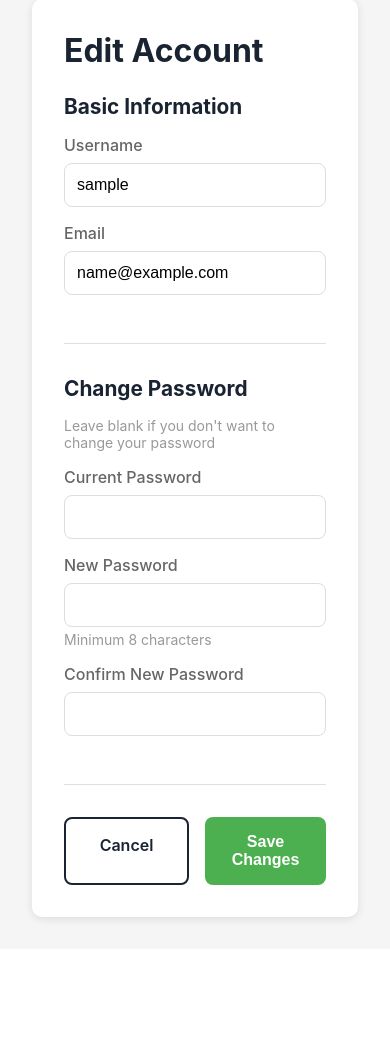
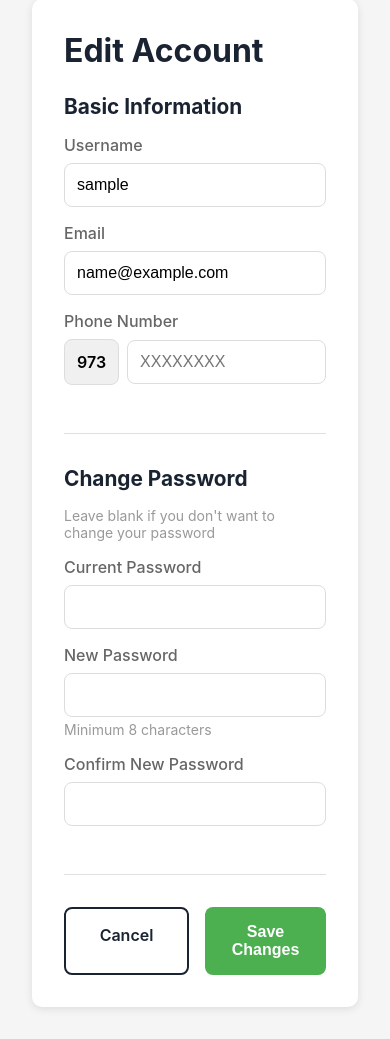
Before and after one commit to ebrahimpoly02/OnlineAuctionSystem, a Django app: page /account/edit/ in a window 390 px wide; the page is wider, and only the part inside the window is pictured. Shown: the part 104-1143 px from the top of that part. Before the commit the page ends 1028 px from the top of that part, so only its background shows below. Run offline with Django 4.2, Linux system fonts and the light colour scheme; the visitor is signed in with stand-in values (Sample User, id 1).

Commit message:
updated edit account tab and registration
users are now allowed to update their phone number. Phone number field in registration and edit section now has a permanent 973, and limits users to only 8 digits to limit it to locals only.

```diff
--- a/auctions/templates/auctions/edit_account.html
+++ b/auctions/templates/auctions/edit_account.html
@@ -127,6 +127,13 @@
                 <label for="email">Email</label>
                 <input type="email" id="email" name="email" value="{{ user.email }}" required>
             </div>
+            <div class="form-group">
+    <label for="phone">Phone Number</label>
+    <div style="display: flex; align-items: center; gap: 0.5rem;">
+        <span style="padding: 0.75rem; background: #f0f0f0; border: 1px solid #ddd; border-radius: 8px; font-weight: 600;">973</span>
+        <input type="tel" id="phone" name="phone" value="{% if user.phone and user.phone|length > 3 %}{{ user.phone|slice:'3:' }}{% endif %}" pattern="[0-9]{8}" maxlength="8" placeholder="XXXXXXXX" title="Enter 8-digit phone number" style="flex: 1; padding: 0.75rem; border: 1px solid #ddd; border-radius: 8px;" oninput="this.value = this.value.replace(/[^0-9]/g, '')">
+    </div>
+</div>
         </div>
 
         <!-- Change Password -->
--- a/auctions/templates/auctions/register.html
+++ b/auctions/templates/auctions/register.html
@@ -21,7 +21,10 @@
 
         <div style="margin-bottom: 1rem;">
 <label style="display: block; margin-bottom: 0.5rem;">Phone Number (optional):</label>
-<input type="tel" name="phone" pattern="[0-9]{8}" title="Enter 8-digit phone number" style="width: 100%; padding: 0.5rem; border: 1px solid #ddd; border-radius: 5px;">
+<div style="display: flex; align-items: center; gap: 0.5rem;">
+    <span style="padding: 0.5rem; background: #f0f0f0; border: 1px solid #ddd; border-radius: 5px; font-weight: 600;">973</span>
+    <input type="tel" name="phone" id="phone_input" pattern="[0-9]{8}" maxlength="8" placeholder="XXXXXXXX" title="Enter 8-digit phone number" style="flex: 1; padding: 0.5rem; border: 1px solid #ddd; border-radius: 5px;" oninput="this.value = this.value.replace(/[^0-9]/g, '')">
+</div>
 </div>
 
         <div style="margin-bottom: 1rem;">
--- a/auctions/views.py
+++ b/auctions/views.py
@@ -82,7 +82,8 @@ def register(request):
         password = request.POST['password']
         confirm_password = request.POST['confirm_password']
         is_seller = request.POST.get('is_seller') == 'on'
-        phone = request.POST.get('phone', '').strip()
+        phone_digits = request.POST.get('phone', '').strip()
+        phone = f"973{phone_digits}" if phone_digits else ''
 
         # Validation
         if password != confirm_password:
@@ -626,6 +627,8 @@ def edit_account(request):
         current_password = request.POST.get('current_password', '')
         new_password = request.POST.get('new_password', '')
         confirm_password = request.POST.get('confirm_password', '')
+        phone_digits = request.POST.get('phone', '').strip()
+        phone = f"973{phone_digits}" if phone_digits else ''
 
         errors = []
 
@@ -646,6 +649,9 @@ def edit_account(request):
                 errors.append('Email already registered.')
             else:
                 request.user.email = email
+
+        # Update phone (optional field, always allow changes)
+        request.user.phone = phone
 
         # Validate password change (if requested)
         if new_password:
```
